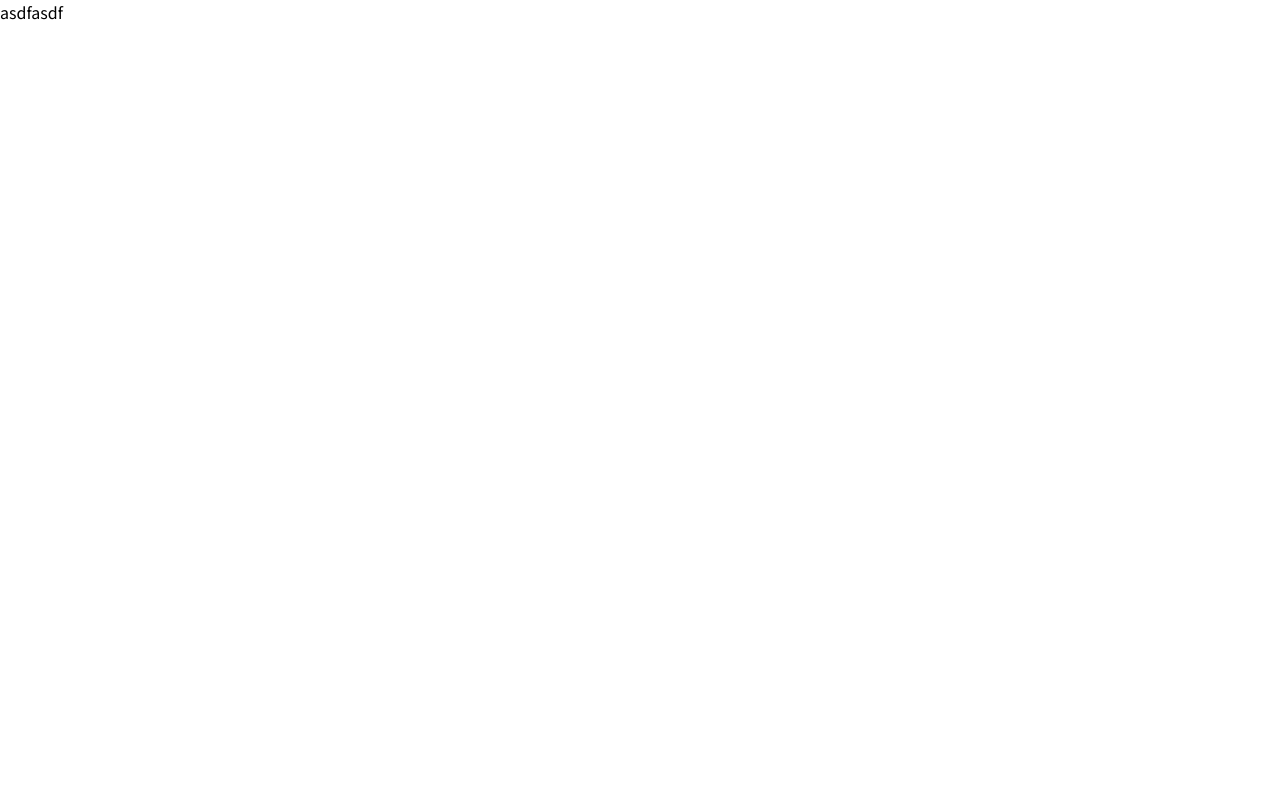
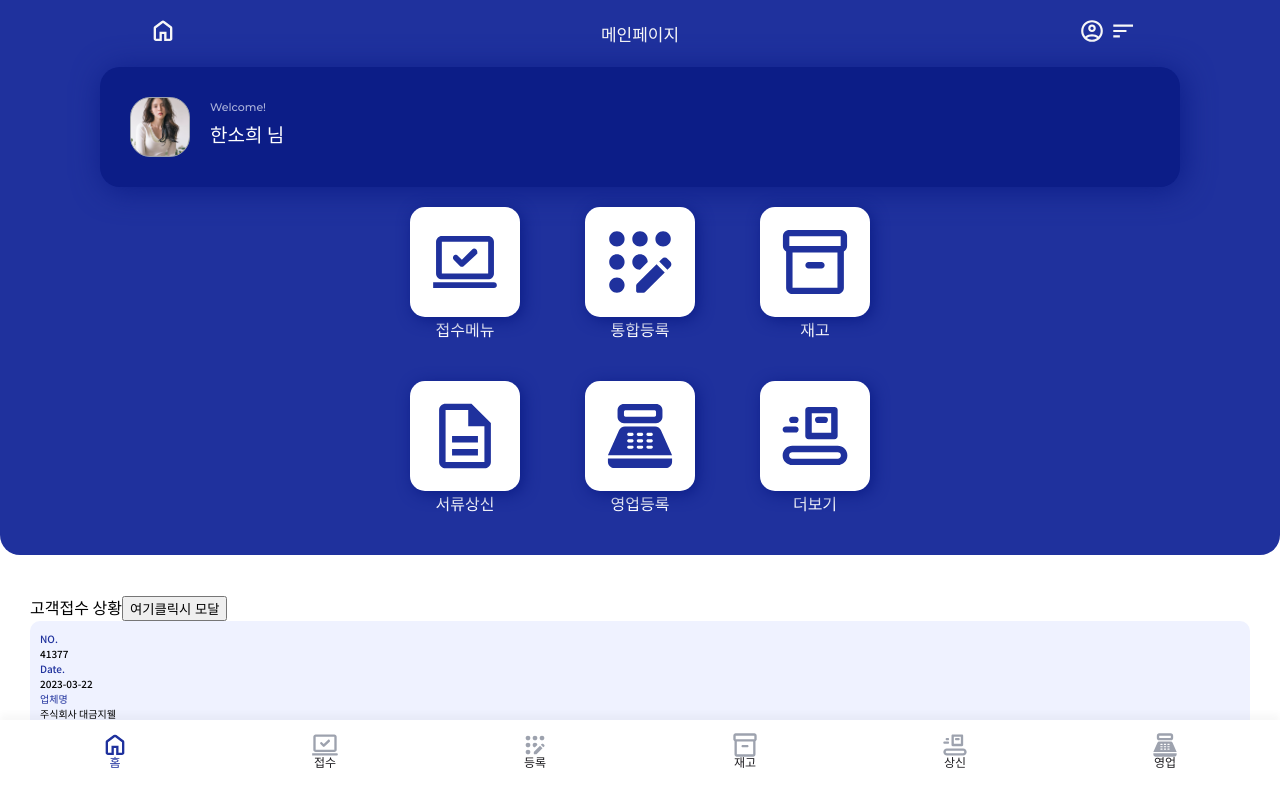
Before and after one commit to nervLv32/daekeum_react, a React (Create React App) app: page / in a window 1280 px wide. Before the commit this address led to /auth. Shown: the top 800 px of the page. Built offline with nearby package versions, Linux system fonts and the light colour scheme.

Commit message:
fix(vpdls1511) : 라우터 오류 수정

```diff
--- a/src/route/ProtectRouter.js
+++ b/src/route/ProtectRouter.js
@@ -8,7 +8,7 @@
   console.log('tet')
 
   return<>
-    {auth.isLogin ? <Outlet/> : <Navigate to={'/auth'}/>}
+    {!auth.isLogin ? <Outlet/> : <Navigate to={'/auth'}/>}
   </>
 }
 
--- a/src/route/index.js
+++ b/src/route/index.js
@@ -15,11 +15,13 @@
 const HomeRouter = {
   path: '',
   element: <ProtectRouter/>,
-  children :[HomeRouterList.map((layoutRoute) => {
+  children :HomeRouterList.map((layoutRoute) => {
+    console.log(layoutRoute)
     return {
       path: layoutRoute.alias,
       element: layoutRoute.layout,
       children: layoutRoute.child?.map((oneDepth) => {
+        console.log(oneDepth)
         //하단탭
         return {
           path: oneDepth.alias,
@@ -34,7 +36,7 @@
         }
       })
     }
-  })]
+  })
 }
 
 const RootRouter = [
```
